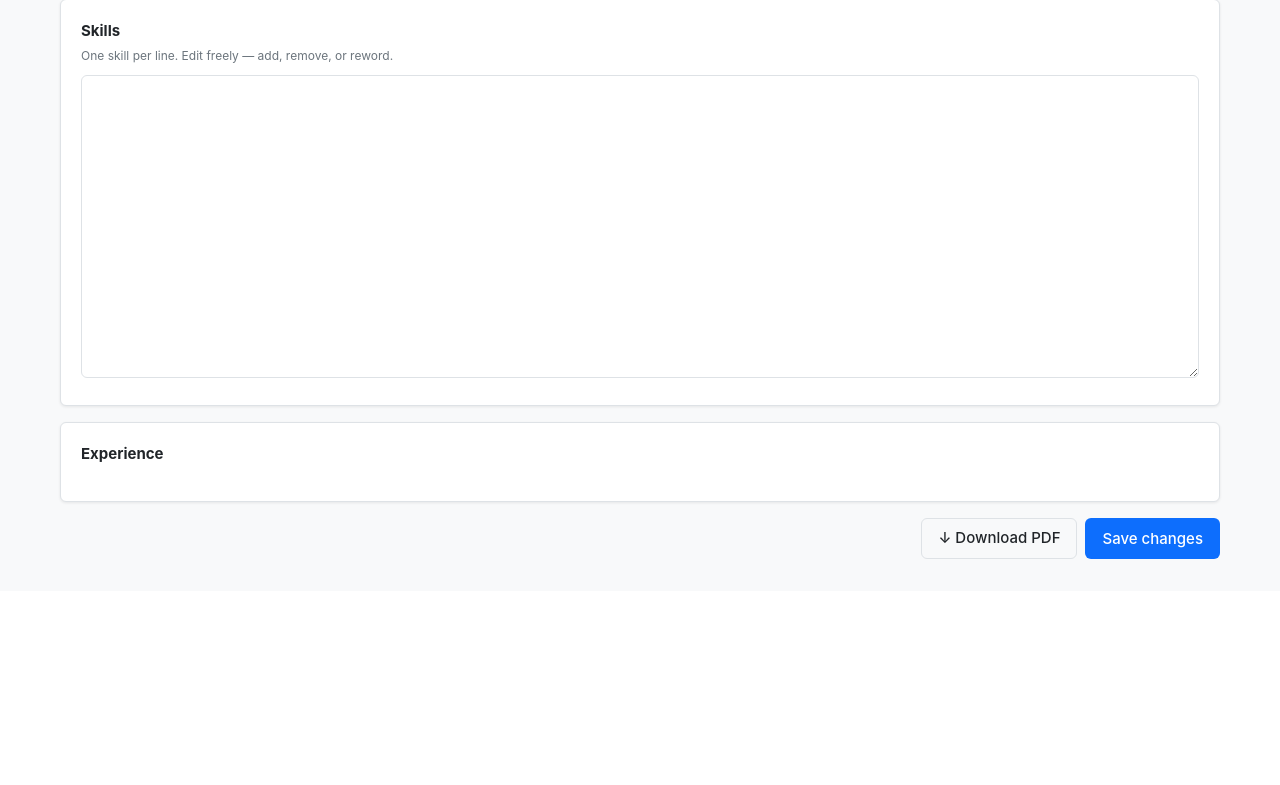
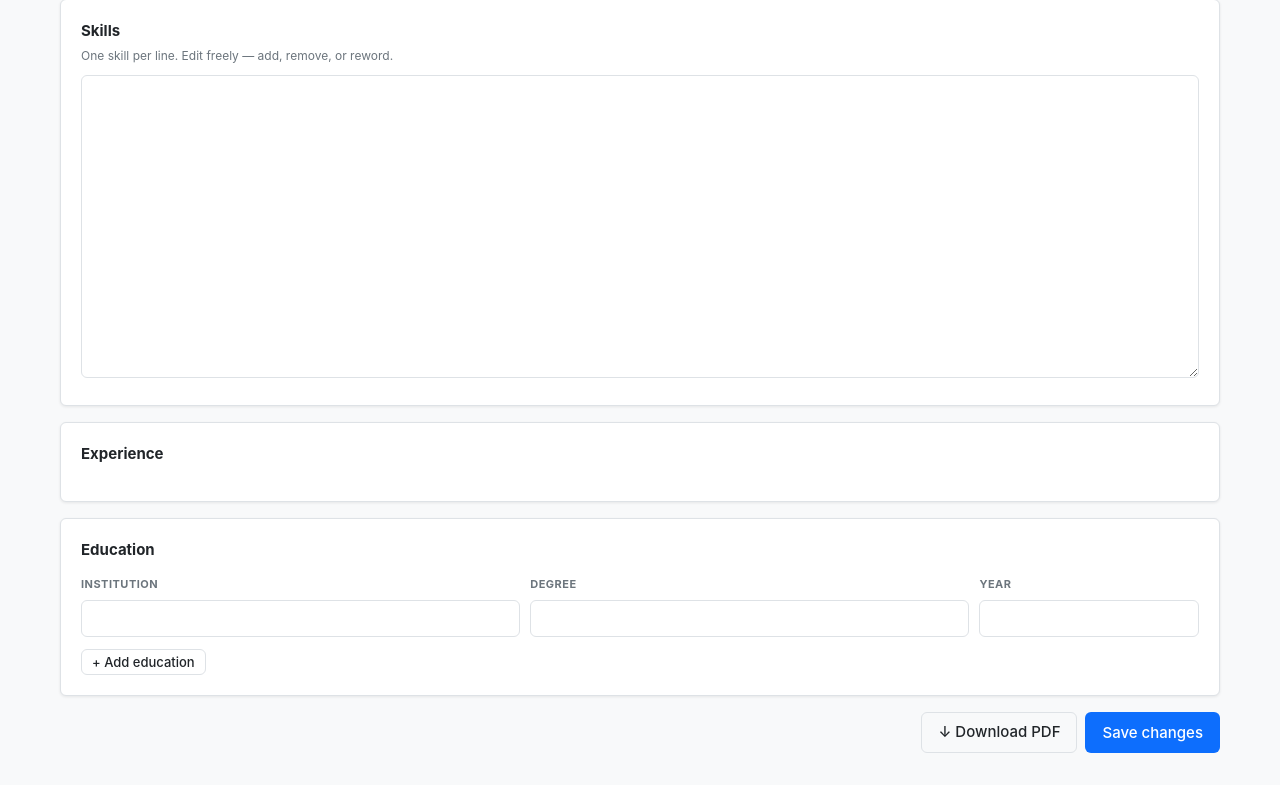
Before and after one commit to drewmerc302/jobPilot, a FastAPI app: page /profile in a window 1280 px wide. Shown: the part 1043-1828 px from the top of the page. Before the commit the page ends 1602 px from the top, so only its background shows below. Run offline with FastAPI, Linux system fonts and the light colour scheme; parts of the project's set-up code (start-up, migrations or seed data) failed here and were passed over.

Commit message:
fix(B7): profile + extraction defaults
B7.1: routes/profile.profile_save no longer overwrites
profile["education"] when the form posts zero edu_*_institution
fields (the user opened the page without touching that section).
profile_edit.html now always renders the Education card, drops the
{% if profile.education %} gate, defaults to a single empty row,
and includes a "+ Add education" button that appends rows
client-side with the next index.

B7.2: wizard step-2 "Re-upload" link gets a confirm() prompt and a
data-tooltip explaining the destructive nature, so users don't lose
their LLM-extracted edits with one accidental click.

B7.3: steps/extract_resume now setdefaults experience=[], skills={},
education=[], low_confidence_fields=[] on the returned profile so
partial extractions don't crash the edit page and don't silently
look like clean profiles missing fields.

```diff
--- a/src/jobpilot/resources/templates/html/profile_edit.html
+++ b/src/jobpilot/resources/templates/html/profile_edit.html
@@ -170,12 +170,12 @@
     </div>
 
     {# ── Education ── #}
-    {% if profile.education %}
-    <div class="card" style="padding:20px;margin-bottom:16px">
+    <div class="card" style="padding:20px;margin-bottom:16px" id="education-card">
       <h3 style="margin:0 0 14px;font-size:15px">Education</h3>
-      {% for edu in profile.education %}
+      {% set edu_list = profile.education or [{}] %}
+      {% for edu in edu_list %}
       {% set edu_idx = loop.index0 %}
-      <div style="display:grid;grid-template-columns:2fr 2fr 1fr;gap:10px;{% if not loop.last %}margin-bottom:12px{% endif %}">
+      <div class="education-row" data-edu-idx="{{ edu_idx }}" style="display:grid;grid-template-columns:2fr 2fr 1fr;gap:10px;{% if not loop.last %}margin-bottom:12px{% endif %}">
         <div>
           <label style="font-size:11px;font-weight:700;text-transform:uppercase;letter-spacing:.5px;color:var(--muted)">Institution</label>
           <input name="edu_{{ edu_idx }}_institution" type="text" value="{{ edu.institution or '' }}" style="margin-top:4px">
@@ -190,8 +190,9 @@
         </div>
       </div>
       {% endfor %}
+      <button type="button" class="btn btn-outline btn-sm" style="margin-top:12px"
+              onclick="(function(){var card=document.getElementById('education-card');var rows=card.querySelectorAll('.education-row');var n=rows.length;var div=document.createElement('div');div.className='education-row';div.dataset.eduIdx=n;div.style.cssText='display:grid;grid-template-columns:2fr 2fr 1fr;gap:10px;margin-top:12px';div.innerHTML='<div><label style=&quot;font-size:11px;font-weight:700;text-transform:uppercase;letter-spacing:.5px;color:var(--muted)&quot;>Institution</label><input name=&quot;edu_'+n+'_institution&quot; type=&quot;text&quot; style=&quot;margin-top:4px&quot;></div><div><label style=&quot;font-size:11px;font-weight:700;text-transform:uppercase;letter-spacing:.5px;color:var(--muted)&quot;>Degree</label><input name=&quot;edu_'+n+'_degree&quot; type=&quot;text&quot; style=&quot;margin-top:4px&quot;></div><div><label style=&quot;font-size:11px;font-weight:700;text-transform:uppercase;letter-spacing:.5px;color:var(--muted)&quot;>Year</label><input name=&quot;edu_'+n+'_graduation_year&quot; type=&quot;text&quot; style=&quot;margin-top:4px&quot;></div>';card.insertBefore(div,this);})()">+ Add education</button>
     </div>
-    {% endif %}
 
     {# ── Bottom save ── #}
     <div style="display:flex;justify-content:flex-end;gap:8px;margin-top:8px">
--- a/src/jobpilot/resources/templates/html/wizard.html
+++ b/src/jobpilot/resources/templates/html/wizard.html
@@ -168,7 +168,9 @@
 
       <div style="margin-top:20px;display:flex;gap:12px">
         <button type="submit" class="btn btn-primary">Looks good →</button>
-        <a href="/wizard/step/1" class="btn btn-outline">Re-upload</a>
+        <a href="/wizard/step/1" class="btn btn-outline"
+           data-tooltip="Replace your resume — your edits to the extracted version will be lost."
+           onclick="return confirm('Re-uploading will discard the extracted resume. Continue?')">Re-upload</a>
       </div>
     </form>
   </div>
--- a/src/jobpilot/routes/profile.py
+++ b/src/jobpilot/routes/profile.py
@@ -262,7 +262,14 @@ async def profile_save(request: Request):
             logger.warning(f"New experience parse failed: {exc}")
 
     profile["experience"] = experience
-    profile["education"] = _parse_education_from_form(form)
+    # B7.1: only overwrite education when the form posted at least one
+    # institution. Otherwise the user opened the page without touching
+    # the section and we'd silently nuke their stored entries.
+    parsed_education = _parse_education_from_form(form)
+    if parsed_education:
+        profile["education"] = parsed_education
+    elif "education" not in profile:
+        profile["education"] = []
     profile["low_confidence_fields"] = []
     profile_store.save(profile)
     return RedirectResponse("/profile?saved=1", status_code=303)
--- a/src/jobpilot/steps/extract_resume.py
+++ b/src/jobpilot/steps/extract_resume.py
@@ -214,6 +214,12 @@ def extract_resume(
             profile["github"] = contact.get("github", "")
             profile["website"] = contact.get("website", "")
             profile["title"] = contact.get("title", "")
+            # B7.3: defensive defaults so downstream templates and edits
+            # do not crash on a partially-populated extraction.
+            profile.setdefault("experience", [])
+            profile.setdefault("skills", {})
+            profile.setdefault("education", [])
+            profile.setdefault("low_confidence_fields", [])
             return profile
 
     raise ValueError("LLM did not return a structured resume extraction")
```
